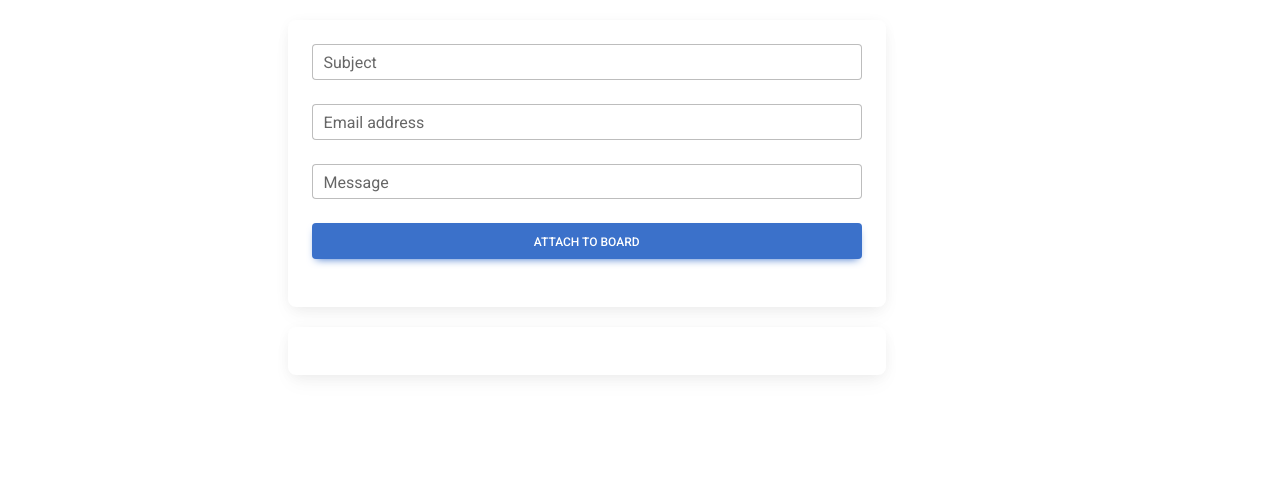
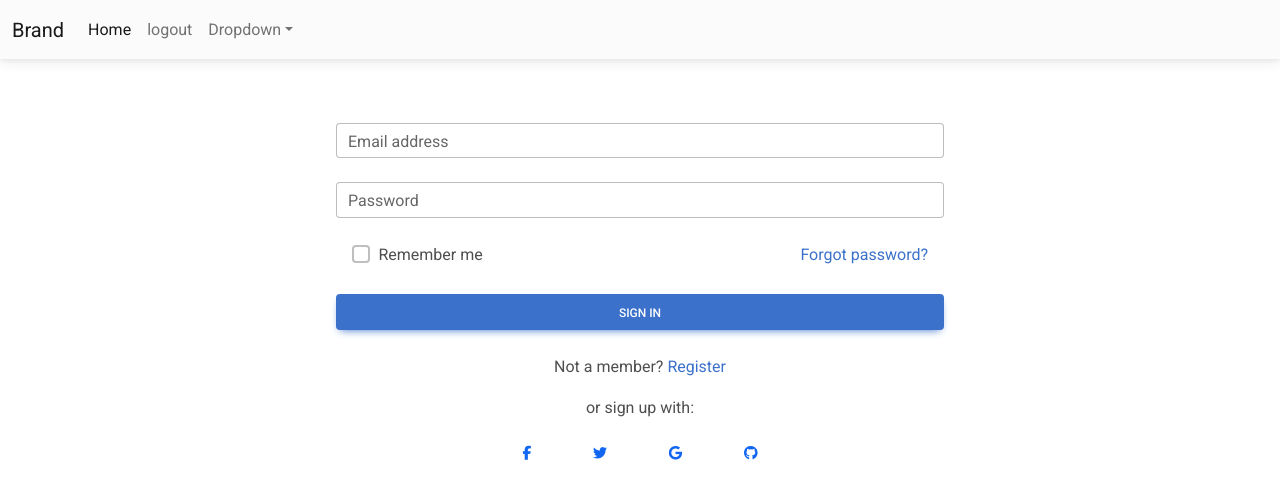
Before and after one commit to malinduruwanthamuthumala/NoticeBoardV1, a React (Create React App) app: page / in a window 1280 px wide. Shown: the top 498 px of the page. Built offline with nearby package versions, Linux system fonts and the light colour scheme.

Commit message:
add login component

```diff
--- a/src/App.js
+++ b/src/App.js
@@ -2,10 +2,29 @@ import logo from './logo.svg';
 import './App.css';
 import NewNoticeForm from './noticeboard/components/adddNewNotice/addNewNotice';
 import LandingPage from './noticeboard/pages/LandingPage';
+import NavBar from './noticeboard/components/navBar';
+import LoginPage from './noticeboard/pages/loginPage';
+import React from 'react';
+
 function App() {
+
+  const [isLoggedIn,setIsLoggedIn] = React.useState(false);
+
+  const logginHandler = ()=>{
+    setIsLoggedIn(true);
+  }
+
+  const logoutHandler = ()=>{
+    setIsLoggedIn(false);
+  }
+
   return (
     <div>
-      <LandingPage></LandingPage>
+      <NavBar onLogout={logoutHandler}></NavBar>
+      {!isLoggedIn && <LoginPage onLoggedIn={logginHandler} />}
+      {isLoggedIn && <LandingPage ></LandingPage>}
+
+
     </div>
   );
 }
--- /dev/null
+++ b/src/noticeboard/components/navBar.js
@@ -0,0 +1,72 @@
+import React, { useState } from 'react';
+import {
+  MDBContainer,
+  MDBNavbar,
+  MDBNavbarBrand,
+  MDBNavbarToggler,
+  MDBIcon,
+  MDBNavbarNav,
+  MDBNavbarItem,
+  MDBNavbarLink,
+  MDBBtn,
+  MDBDropdown,
+  MDBDropdownToggle,
+  MDBDropdownMenu,
+  MDBDropdownItem,
+  MDBCollapse,
+} from 'mdb-react-ui-kit';
+
+export default function NavBar(props) {
+  const [showBasic, setShowBasic] = useState(false);
+
+  const logoutHandler = () => {
+    props.onLogout();
+  }
+  return (
+    <MDBNavbar expand='lg' light bgColor='light'>
+      <MDBContainer fluid>
+        <MDBNavbarBrand href='#'>Brand</MDBNavbarBrand>
+
+        <MDBNavbarToggler
+          aria-controls='navbarSupportedContent'
+          aria-expanded='false'
+          aria-label='Toggle navigation'
+          onClick={() => setShowBasic(!showBasic)}
+        >
+          <MDBIcon icon='bars' fas />
+        </MDBNavbarToggler>
+
+        <MDBCollapse navbar show={showBasic}>
+          <MDBNavbarNav className='mr-auto mb-2 mb-lg-0'>
+            <MDBNavbarItem>
+              <MDBNavbarLink active aria-current='page' href='#'>
+                Home
+              </MDBNavbarLink>
+            </MDBNavbarItem>
+            <MDBNavbarItem>
+              <MDBNavbarLink onClick={logoutHandler}>logout</MDBNavbarLink>
+            </MDBNavbarItem>
+
+            <MDBNavbarItem>
+              <MDBDropdown>
+                <MDBDropdownToggle tag='a' className='nav-link' role='button'>
+                  Dropdown
+                </MDBDropdownToggle>
+                <MDBDropdownMenu>
+                  <MDBDropdownItem link>Action</MDBDropdownItem>
+                  <MDBDropdownItem link>Another action</MDBDropdownItem>
+                  <MDBDropdownItem link>Something else here</MDBDropdownItem>
+                </MDBDropdownMenu>
+              </MDBDropdown>
+            </MDBNavbarItem>
+
+          </MDBNavbarNav>
+
+
+
+
+        </MDBCollapse>
+      </MDBContainer>
+    </MDBNavbar>
+  );
+}
--- a/src/noticeboard/pages/LandingPage.js
+++ b/src/noticeboard/pages/LandingPage.js
@@ -25,13 +25,14 @@ const LandingPage = (props)=>{
     }
 
     return(
-        <div className="container-fluid">
+        <React.Fragment>
             { errors.length>0 && isModelHidden && <ErrorModel title="Following Errors Found with the form submision " message="something went wrong" errors= {errors} closeModel={onModelClose}></ErrorModel>}
             <div className="row">
                 <div className="col-md-2">
 
                 </div>
                 <div className="col-md-7">
+
                     <NewNoticeForm onAddNewNotice={onNewNoticeAdd} whenFormContainsErrors={handleFormErrors}> </NewNoticeForm>
                     <NoticeList noticeList={noticeList}></NoticeList>
 
@@ -41,7 +42,7 @@ const LandingPage = (props)=>{
                 </div>
             </div>
 
-        </div>
+        </React.Fragment>
     )
 }
 
--- /dev/null
+++ b/src/noticeboard/pages/loginPage.js
@@ -0,0 +1,96 @@
+import React from "react";
+import {
+  MDBContainer,
+  MDBInput,
+  MDBCheckbox,
+  MDBBtn,
+  MDBIcon,
+} from "mdb-react-ui-kit";
+
+const LoginPage = (props) => {
+
+  const signUpHandler = ()=>{
+    props.onLoggedIn();
+  }
+
+  return (
+    <React.Fragment>
+      <MDBContainer className="p-3 my-5 d-flex flex-column w-50">
+        <MDBInput
+          wrapperClass="mb-4"
+          label="Email address"
+          id="form1"
+          type="email"
+        />
+        <MDBInput
+          wrapperClass="mb-4"
+          label="Password"
+          id="form2"
+          type="password"
+        />
+
+        <div className="d-flex justify-content-between mx-3 mb-4">
+          <MDBCheckbox
+            name="flexCheck"
+            value=""
+            id="flexCheckDefault"
+            label="Remember me"
+          />
+          <a href="!#">Forgot password?</a>
+        </div>
+
+        <MDBBtn className="mb-4" onClick={signUpHandler}>Sign in</MDBBtn>
+
+        <div className="text-center">
+          <p>
+            Not a member? <a href="#!">Register</a>
+          </p>
+          <p>or sign up with:</p>
+
+          <div
+            className="d-flex justify-content-between mx-auto"
+            style={{ width: "40%" }}
+          >
+            <MDBBtn
+              tag="a"
+              color="none"
+              className="m-1"
+              style={{ color: "#1266f1" }}
+            >
+              <MDBIcon fab icon="facebook-f" size="sm" />
+            </MDBBtn>
+
+            <MDBBtn
+              tag="a"
+              color="none"
+              className="m-1"
+              style={{ color: "#1266f1" }}
+            >
+              <MDBIcon fab icon="twitter" size="sm" />
+            </MDBBtn>
+
+            <MDBBtn
+              tag="a"
+              color="none"
+              className="m-1"
+              style={{ color: "#1266f1" }}
+            >
+              <MDBIcon fab icon="google" size="sm" />
+            </MDBBtn>
+
+            <MDBBtn
+              tag="a"
+              color="none"
+              className="m-1"
+              style={{ color: "#1266f1" }}
+            >
+              <MDBIcon fab icon="github" size="sm" />
+            </MDBBtn>
+          </div>
+        </div>
+      </MDBContainer>
+    </React.Fragment>
+  );
+};
+
+export default LoginPage;
```
